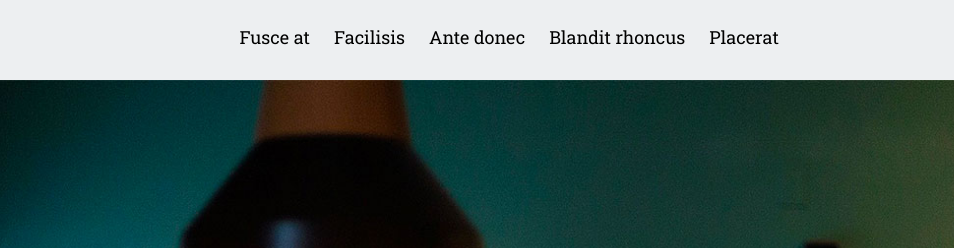
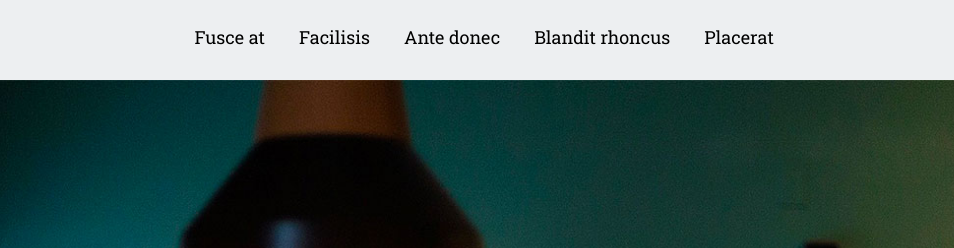
Before and after one commit to Iftiaz-Ahmed/panakeia-iftiaz, a plain HTML site: page index.html in a window 1280 px wide. Shown: the top 248 px of the page, 326-1280 px from the left. Drawn offline with Linux system fonts and the light colour scheme.

Commit message:
Update style.css

```diff
--- a/css/style.css
+++ b/css/style.css
@@ -34,7 +34,7 @@ nav ul{
 nav ul li{
     list-style:  none;
     display:  inline-block;
-    padding: 5px;
+    padding: 5px 10px;
 }
 nav ul li a{
     font-size:  18px;
@@ -49,7 +49,7 @@ background: #dd4b2b;
 
 color:  white;
 
-border: 1px solid #dd4b2b;
+/* border: 1px solid #dd4b2b; */
 
 border-radius: 30px;
 }
```
